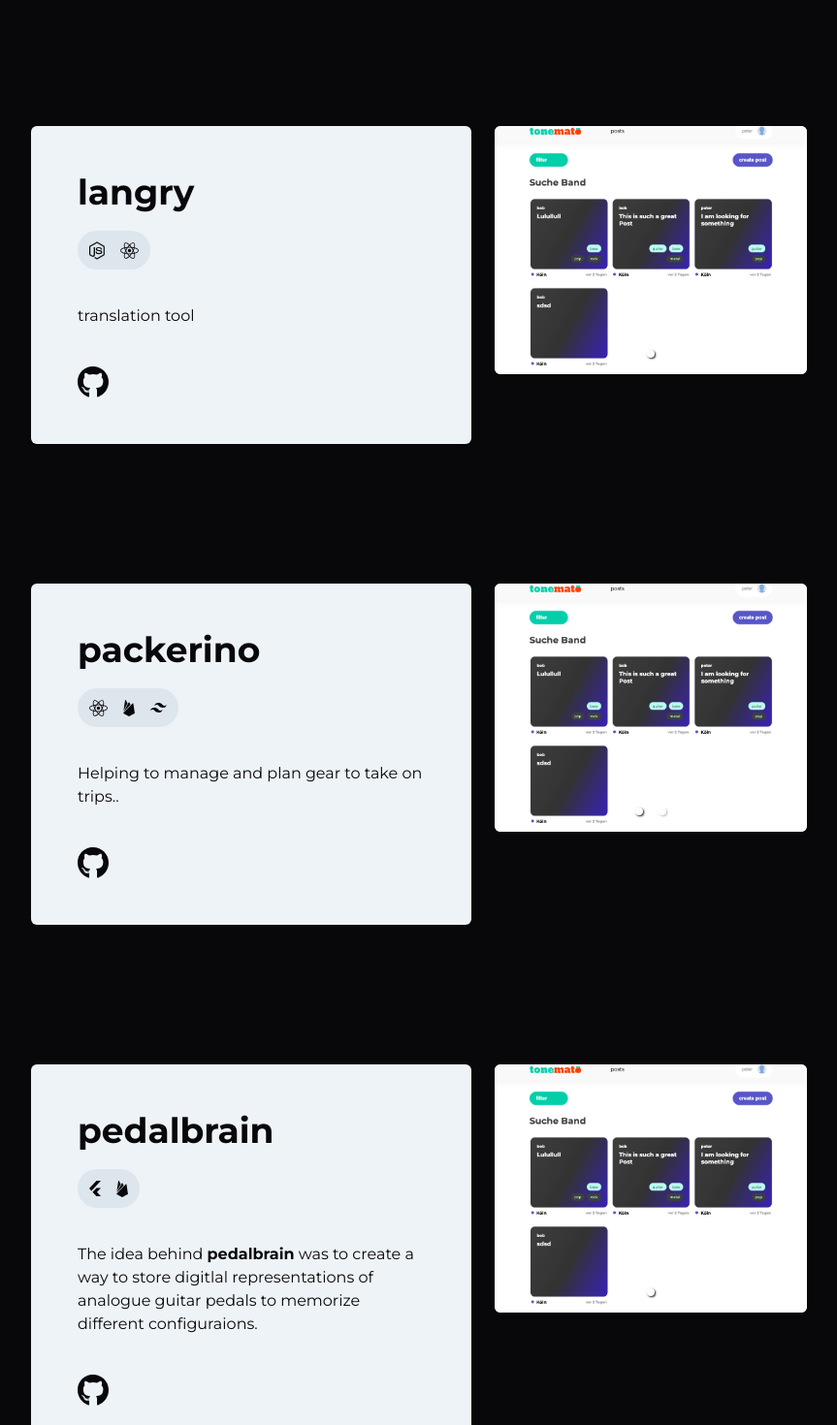
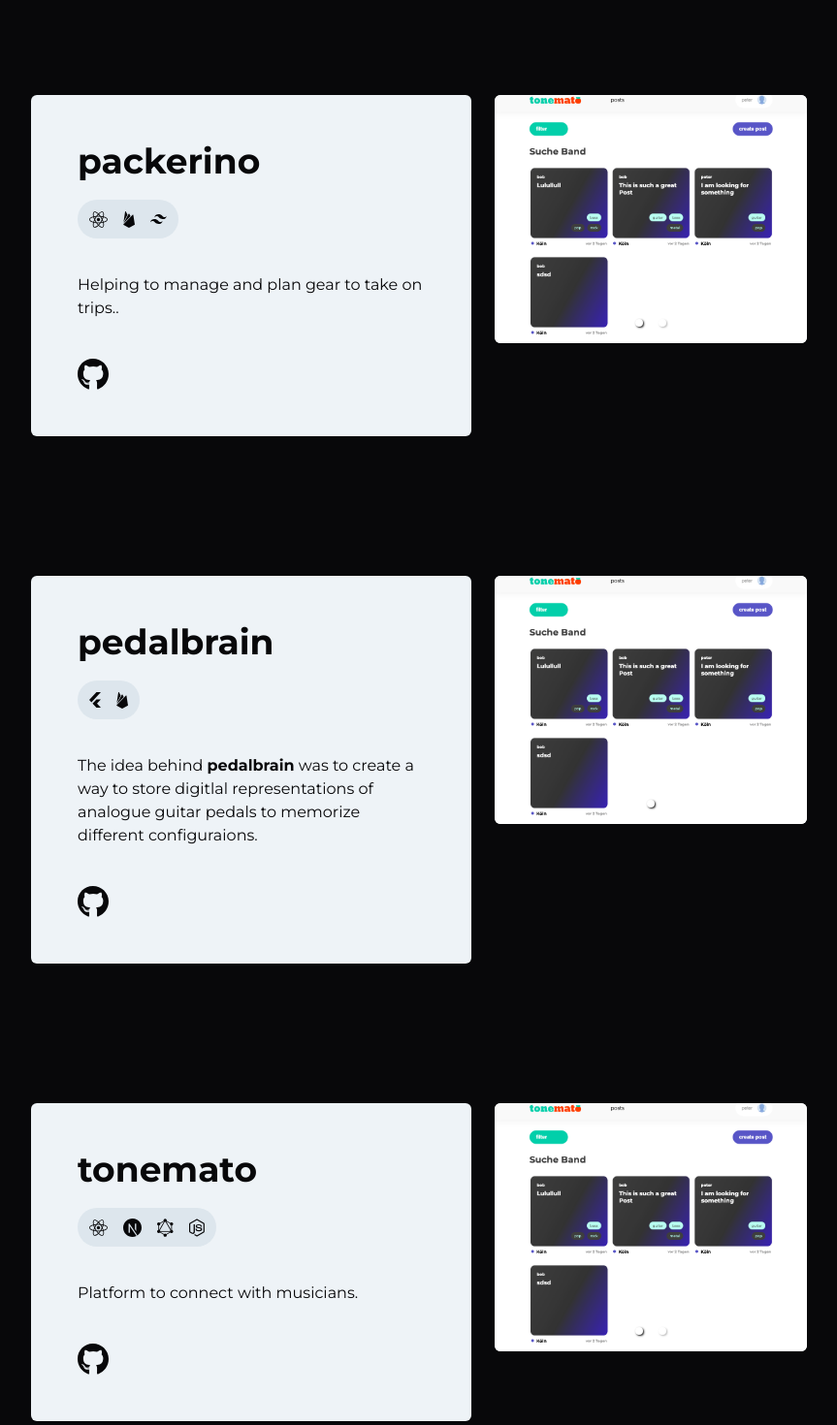
Before and after one commit to ropfoo/portowlio, a Next.js app: page / in a window 1280 px wide. Shown: the part 2820-4290 px from the top of the page at 97% size, without its empty margins (208-1071 px from the left). Built offline with nearby package versions, Linux system fonts and the light colour scheme.

Commit message:
#projects: added public flag

```diff
--- a/src/components/Sections/ProjectsSection.tsx
+++ b/src/components/Sections/ProjectsSection.tsx
@@ -20,9 +20,10 @@ const ProjectsSection: React.FC<ProjectSectionProps> = ({
 
     const filteredProjects = useMemo(
         () =>
-            projects.filter(project =>
-                filter ? project.toolIds.includes(filter) : project
-            ),
+            projects.filter(project => {
+                if (project.public)
+                    return filter ? project.toolIds.includes(filter) : true;
+            }),
         [filter, projects]
     );
 
--- a/src/content/projects/digitowly.md
+++ b/src/content/projects/digitowly.md
@@ -1,8 +1,9 @@
 ---
+public: true
 title: 'digitowly'
 tools: ['react', 'gatsby']
-github: 'https://github.com/ropfoo/langry'
+# github: 'https://github.com/ropfoo/langry'
 carousel: ['/images/projects/tonemato/tonemato_1.png']
 ---
 
-translation tool
+Small static corporate site based on gatsby.
--- a/src/content/projects/dottree.md
+++ b/src/content/projects/dottree.md
@@ -1,4 +1,5 @@
 ---
+public: true
 title: 'dottree'
 tools: ['react', 'ionic', 'firebase']
 # github: 'https://github.com/ropfoo/langry'
--- a/src/content/projects/langry.md
+++ b/src/content/projects/langry.md
@@ -1,4 +1,5 @@
 ---
+public: false
 title: 'langry'
 tools: ['nodejs', 'react']
 github: 'https://github.com/ropfoo/langry'
--- a/src/content/projects/packerino.md
+++ b/src/content/projects/packerino.md
@@ -1,4 +1,5 @@
 ---
+public: true
 title: 'packerino'
 tools: ['react', 'firebase', 'tailwind']
 github: 'https://github.com/ropfoo/packerino'
--- a/src/content/projects/pedalbrain.md
+++ b/src/content/projects/pedalbrain.md
@@ -1,4 +1,5 @@
 ---
+public: true
 title: 'pedalbrain'
 tools: ['flutter', 'firebase']
 github: 'https://github.com/ropfoo/pedalbrain'
--- a/src/content/projects/tonemato.md
+++ b/src/content/projects/tonemato.md
@@ -1,4 +1,5 @@
 ---
+public: true
 title: 'tonemato'
 tools: ['react', 'nextjs', 'graphql', 'nodejs']
 github: 'https://github.com/digitowly/tonemato'
@@ -9,4 +10,4 @@ carousel:
     ]
 ---
 
-tonemato is a really cool project I have been working on.
+Platform to connect with musicians.
--- a/src/helper/getProjectsData.ts
+++ b/src/helper/getProjectsData.ts
@@ -17,6 +17,7 @@ export async function getProjectsData(): Promise<ProjectType[]> {
 
         projects.push({
             id: uuidv4(),
+            public: !!data.public,
             title: data.title,
             toolIds: data.tools,
             githubLink: data.github ?? '',
--- a/src/types.ts
+++ b/src/types.ts
@@ -1,5 +1,6 @@
 export type ProjectType = {
     id: string;
+    public: boolean;
     title: string;
     description: string;
     toolIds: ToolType[];
```
